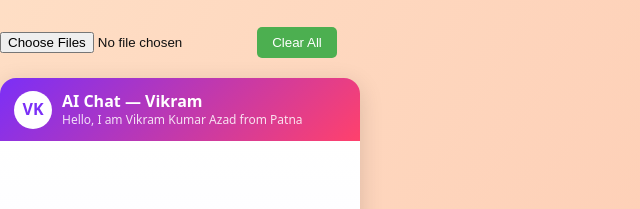
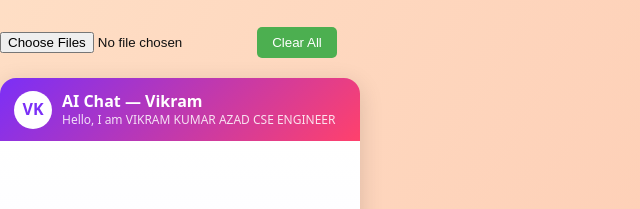
Before and after one commit to Vikram-kumar261/VIKRAM-KUMAR-AZAD, a plain HTML site: page index.html in a window 1280 px wide. Shown: the part 1301-1510 px from the top of the page, 0-640 px from the left. Drawn offline with Linux system fonts and the light colour scheme.

Commit message:
Update index.html

```diff
--- a/index.html
+++ b/index.html
@@ -204,7 +204,7 @@
         <div class="vk-avatar">VK</div>
         <div>
           <div style="font-weight:700">AI Chat — Vikram</div>
-          <div class="vk-small">Hello, I am Vikram Kumar Azad from Patna</div>
+          <div class="vk-small">Hello, I am VIKRAM KUMAR AZAD CSE ENGINEER</div>
         </div>
       </div>
 
```
